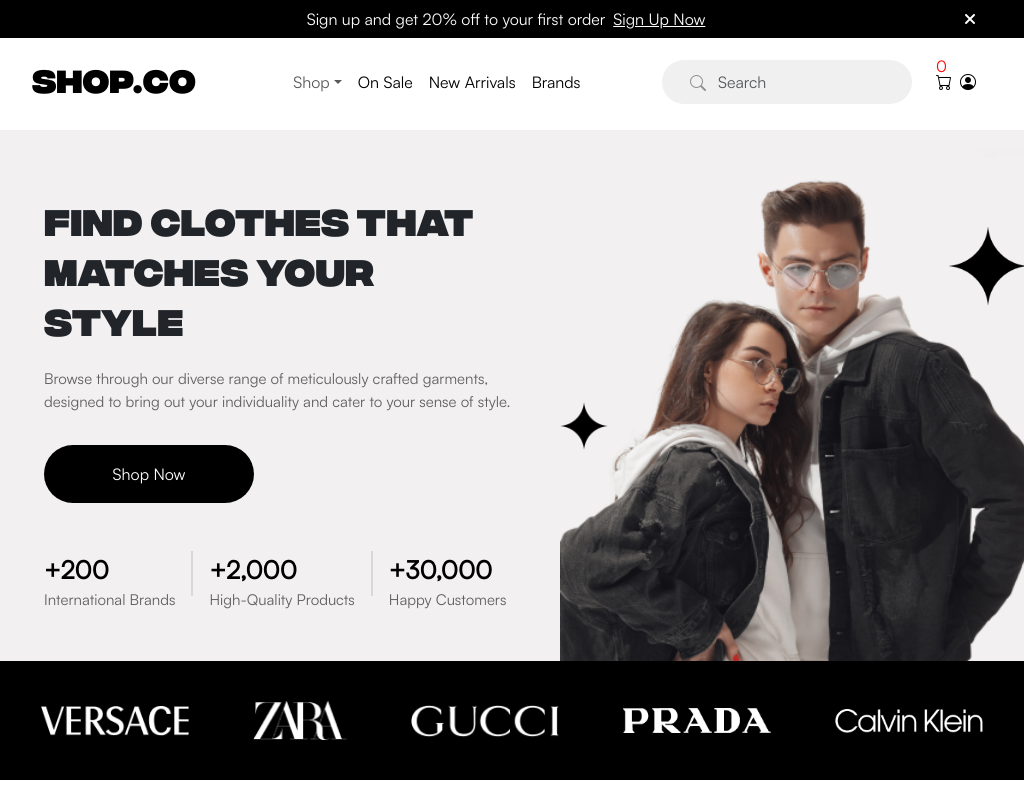
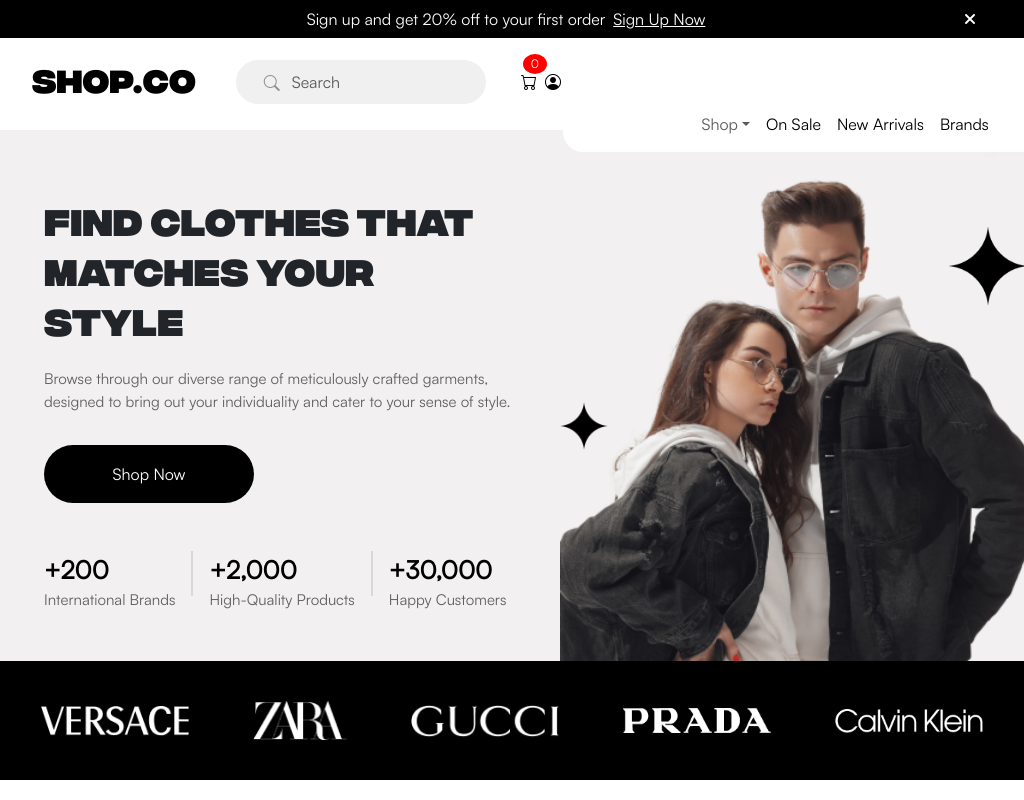
Before and after one commit to SamarShetiwy/ecommerce, a Vue app: page / in a window 1024 px wide. Shown: the top 800 px of the page. Built offline with nearby package versions, Linux system fonts and the light colour scheme; no server answers.

Commit message:
store-api / limit-api

```diff
--- a/src/assets/main.css
+++ b/src/assets/main.css
@@ -55,8 +55,9 @@ a, button, .card-btn {
 }
 .nav-item:hover {
   color: var(--contrast-color);
-  transform: scale(1.1);
-  background-color: var(--accent-color);
+  transform: scale(1);
+  transition: color 0.3s, transform 0.3s;
+  font-weight: bold;
 }
 .size:hover{
   color: var(--contrast-color);
--- a/src/components/Header.vue
+++ b/src/components/Header.vue
@@ -38,7 +38,7 @@ div.container.px-0
               i.bi.bi-search.w-24.h-24.d-block.d-md-none
               router-link(to="/Cart")
                   div.d-flex.flex-column.mb-0.cart
-                    span.text-red.absolute {{totalQuantity}}
+                        span.badge-cart {{ cartStore.totalQuantity }}
                         i.bi.bi-cart.w-24.h-24
               i.bi.bi-person-circle.w-24.h-24
 //- div.container.line
@@ -46,20 +46,43 @@ div.container.px-0
 
 <script setup lang="ts">
 import { useCartStore } from '../stores/cartStore';
-import { ref ,computed} from 'vue';
+import { ref} from 'vue';
 
 const cartStore = useCartStore();
 const hidden =ref (false);
-
-const totalQuantity = computed(() => {
-  return cartStore.cartItems.reduce((sum, item) => sum + item.quantity, 0);
-});
 
 
 
 </script>
 
 <style lang="css" scoped>
+.cart {
+  cursor: pointer !important;
+  position: relative;
+  cursor: pointer;
+}
+
+
+.cart:hover{
+  transform: scale(1.5);
+  cursor: pointer;
+}
+
+
+.badge-cart {
+  position: absolute;
+  top: -16px;
+  right: -10px;
+  background-color: red;
+  color: white;
+  border-radius: 50%;
+  padding: 4px 8px;
+  font-size: 12px;
+  min-width: 20px;
+  text-align: center;
+  line-height: 1;
+}
+
 
 .text-red {
   color: red;
@@ -150,19 +173,6 @@ color: #000000;
     color: #00000066;
     background-color:#F0F0F0;
 }
-.cart{
-  cursor: pointer !important;
-  position: relative;
-}
-
-.cart span{
-  position: absolute;
-  top:-16px;
-}
-.cart:hover{
-  transform: scale(1.5);
-  cursor: pointer;
-}
 
 
 @media (max-width: 576px) {
@@ -200,6 +210,7 @@ color: #000000;
   margin-left: 0.7rem;
   color: #F0F0F0;
 }
+
 }
 
 @media(min-width: 768px) and (max-width: 991.98px){
@@ -212,9 +223,31 @@ color: #000000;
   .has-search{
      width: 250px;
   }
+    .navbar-collapse {
+  display: flex;
+  justify-content: end;
+  text-align: end;
+  align-items: end;
+  padding: 0.5rem 1.7rem;
+  color: #F0F0F0;
+  position: fixed;
+  background-color:#ffffff;
+  width:45%;
+  top:6rem;
+  right:0;
+  z-index: 1000;
+  border-left: 20px solid #fff;
+  border-top-left-radius: 20px;
+  border-bottom-left-radius: 20px;
+  }
+.icons-header{
+  margin-left: 0.7rem;
+  color: #F0F0F0;
+}
+}
+
+@media(max-width: 765px){
 
 }
 
-
-
 </style>
--- a/src/stores/cartStore.ts
+++ b/src/stores/cartStore.ts
@@ -19,6 +19,28 @@ export const useCartStore = defineStore('cart', {
         this.cartItems.push({ product, quantity });
       }
     },
+    async FetchCartItems() {
+      try {
+          const cartsResponse = await fetch('https://fakestoreapi.com/carts');
+          const productsResponse = await fetch('https://fakestoreapi.com/products');
+          const carts = await cartsResponse.json();
+          const products = await productsResponse.json();
+            this.cartItems = carts.flatMap(cart =>
+              cart.products.map(product => {
+                  const productDetails = products.find(p => p.id === product.productId);
+                  return {
+                      product: productDetails,
+                      quantity: product.quantity,
+                  };
+              })
+          );
+
+          console.log(this.cartItems);
+      } catch (error) {
+          console.error('Error fetching cart items', error);
+      }
+
+  },
     updateQuantity(productId: number, quantity: number) {
       const item = this.cartItems.find(item => item.product.id === productId);
       if (item) {
@@ -27,7 +49,7 @@ export const useCartStore = defineStore('cart', {
     },
     removeProduct(productId: number) {
       this.cartItems = this.cartItems.filter(item => item.product.id !== productId);
-      cartStore.$reset();
+      // cartStore.$reset();
     },
     plusQuantity(productId: number) {
       const item = this.cartItems.find(item => item.product.id === productId);
@@ -42,5 +64,11 @@ export const useCartStore = defineStore('cart', {
       }
     },
   },
+  getters: {
+      totalQuantity: (state) => {
+        return state.cartItems.reduce((total, item) => total + item.quantity, 0);
+  },
+
   persist: true,
+}
 });
--- a/src/views/Cart.vue
+++ b/src/views/Cart.vue
@@ -61,9 +61,14 @@ div.container.mb-5
 
 <script setup lang="ts">
 import { useCartStore } from '../stores/cartStore';
-import {computed} from 'vue'
+import {computed , onMounted} from 'vue'
 
 const cartStore = useCartStore();
+
+
+onMounted(() => {
+  cartStore.FetchCartItems();
+});
 
 const removeProduct = (productId: number) => {
   cartStore.removeProduct(productId);
--- a/src/views/Home.vue
+++ b/src/views/Home.vue
@@ -40,17 +40,17 @@ div.hero-section-parent.bg-custom.d-flex-gap-5
     h1.trending-tittle.center NEW ARRIVALS
     div.d-flex.mt-5.container.gap-3
         .row.center.text-start.branding-box
-            Products(v-for=" product in paginatedProducts" :key="product.id" :product="product")
+            Products(v-for=" product in ViewProducts" :key="product.id" :product="product")
 .container.center.gap-2.my-3
-    Pagination(:current-page="currentPage" :total-products="totalProducts" @update:currentPage="handlePageChange")
+    //- Pagination(:current-page="currentPage" :total-products="totalProducts" @update:currentPage="handlePageChange")
 div.card-btn.container.center.mt-5
-    button.btn View All
+    button.btn( @click="loadMoreProducts") View All
 .trending-line.my-5.mx-3
 .trending.mt-2
     h1.trending-tittle.center TOP SALLING
     div.d-flex.mt-5.container.gap-3
         .row.center.text-start.branding-box
-            Products(v-for=" product in sortedProducts.slice(1,5)" :key="product.id" :product="product")
+            Products(v-for=" product in sortedProducts" :key="product.id" :product="product")
 div.card-btn.container.center.mt-5
     button.btn View All
 
@@ -88,16 +88,18 @@ import type {DataProduct} from '../api/api'
 
 
 const products =ref([]);
-const currentPage = ref<number>(1);
-const itemsPerPage = 4;
-const totalProducts = computed(() => products.value.length);
+const limit=ref(4);
+const ViewProducts = computed(() => products.value.slice(0, limit.value));
+// const currentPage = ref<number>(1);
+// const itemsPerPage = 4;
+// const totalProducts = computed(() => products.value.length);
 const categories =ref([]);
 
 
 
 async function getAllProducts() {
     try {
-        const response=await fetch('https://fakestoreapi.com/products');
+        const response=await fetch(`https://fakestoreapi.com/products?limit=${limit.value}`)
         const data= await response.json();
         products.value = data;
         // console.log(products.value);
@@ -106,18 +108,25 @@ async function getAllProducts() {
     }
 }
 
-const paginatedProducts = computed(() => {
-  const startIndex = (currentPage.value - 1) * itemsPerPage;
-    return products.value.slice(startIndex, startIndex + itemsPerPage);
-});
+function loadMoreProducts() {
+  limit.value += 4;
+  getAllProducts();
+}
 
-const handlePageChange = (page: number) => {
-    // console.log(page);
-    currentPage.value = +page;
-};
+
+
+// const paginatedProducts = computed(() => {
+//   const startIndex = (currentPage.value - 1) * itemsPerPage;
+//     return products.value.slice(startIndex, startIndex + itemsPerPage);
+// });
+
+// const handlePageChange = (page: number) => {
+//     // console.log(page);
+//     currentPage.value = +page;
+// };
 
 const sortedProducts = computed(() => {
-    return products.value.sort((a, b) => b.rate - a.rate);
+    return products.value.slice().sort((a, b) => a.rate - b.rate);
 });
 
 
--- a/src/views/ProductDetails.vue
+++ b/src/views/ProductDetails.vue
@@ -144,7 +144,6 @@ onMounted(async () => {
 
 function plusQuantity() {
   quantity.value++;
-  console.log('Quantity after decrement:', quantity.value);
 }
 
 function minusQuantity() {
```
Lines whose indentation alone changed are shown as unchanged.
